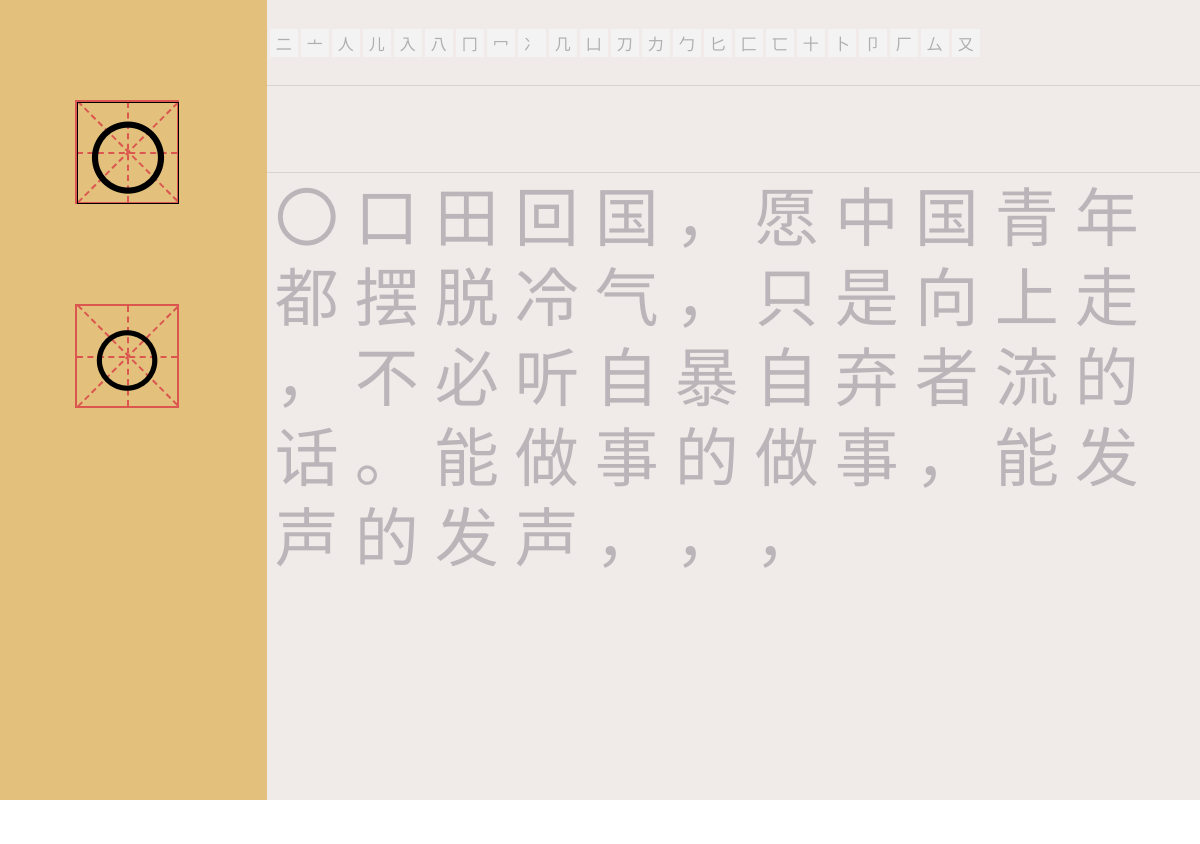
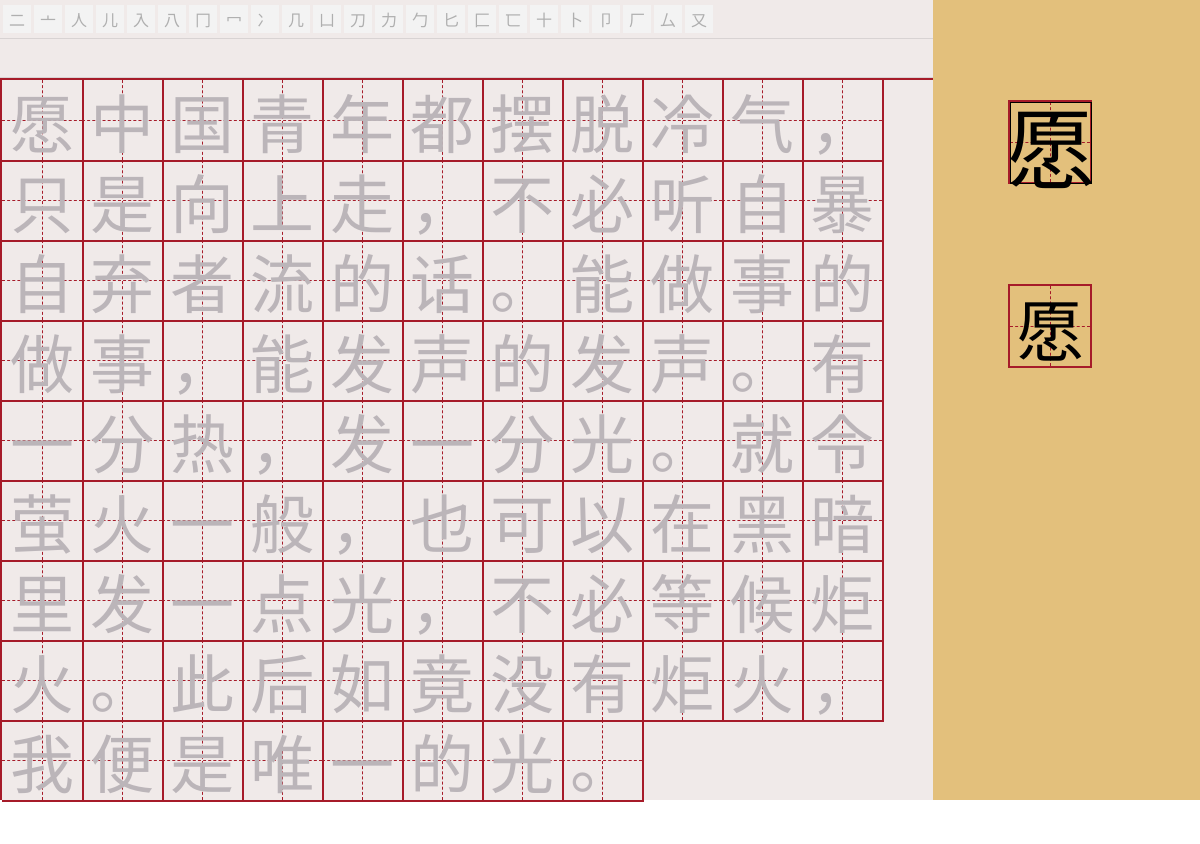
Before and after one commit to dyl0010/Tian, an Electron app: page index.html in a window 1200 px wide. Before the commit the page ends 800 px from the top, so only its background shows below. Drawn offline with Linux system fonts and the light colour scheme; a web font is replaced by a local one.

Commit message:
basic layout and color

```diff
--- a/index.html
+++ b/index.html
@@ -19,6 +19,12 @@
     </audio>
 
     <div id="main-layout">
+      <div id="right-panel">
+        <div id="words-radical"></div>
+        <div id="echo-widget"></div>
+        <div id="words-pad"></div>
+      </div>
+
       <div id="detail-panel">
         <div id="lishu-tian">
           <label class="ver-middle-line"></label>
@@ -43,11 +49,6 @@
           <span id="songti-word"></span>
         </div>
       </div>
-      <div id="right-panel">
-        <div id="words-radical"></div>
-        <div id="echo-widget"></div>
-        <div id="words-pad"></div>
-      </div>
     </div>
 
     <!-- You can also require other files to run in this process -->
--- a/renderer.js
+++ b/renderer.js
@@ -5,7 +5,8 @@
 // selectively enable features needed in the rendering
 // process.
 
-let text = "〇口田回国，愿中国青年都摆脱冷气，只是向上走，不必听自暴自弃者流的话。能做事的做事，能发声的发声，，，"
+let text = '愿中国青年都摆脱冷气，只是向上走，不必听自暴自弃者流的话。能做事的做事，能发声的发声。有一分热，发一分光。就令萤火一般，也可以在黑暗里发一点光，不必等候炬火。此后如竟没有炬火，我便是唯一的光。'
+let test_text = '〇口田回国'
 let one_radical = '一丨丶丿乙亅口'
 let two_radical = '二亠人儿入八冂冖冫几凵刀力勹匕匚匸十卜卩厂厶又'
 
@@ -33,7 +34,18 @@ words_pad.addEventListener('click', (event) => {
 
 for (let i = 0; i < text.length; ++i) {
   words_pad.insertAdjacentHTML('beforeend',
-      `<div class="word-block"><span>${text[i]}</span><input type="text" spellcheck="false"></div>`)
+      `<div class="word-block">
+        <label class="ver-middle-line"></label>
+        <label class="hor-middle-line"></label>
+        <label class="ver-left-line"></label>
+        <label class="hor-top-line"></label>
+        <label class="ver-right-line"></label>
+        <label class="hor-bottom-line"></label>
+        <label class="dia-left-line"></label>
+        <label class="dia-right-line"></label>
+        <span class="guide-layer">${text[i]}</span>
+        <input class="typing-layer" type="text" spellcheck="false">
+      </div>`)
 }
 
 // ----------------------------------------------------------------------------
@@ -48,14 +60,22 @@ function prepare_sound_effects() {
   // ...
 }
 
+function get_child_by_class(nodes, classname) {
+  for (let i = 0; i < nodes.length; ++i) {
+    if (nodes[i].className == classname) {
+      return nodes[i]
+    }
+  }
+}
+
 // ----------------------------------------------------------------------------
 // `word block` list structure
 
 const wbs = document.getElementsByClassName('word-block')
 let word_blocks = Array.prototype.slice.call(wbs)
 let current = 0
-const guide_span = 0;
-const typing_input = 1;
+// const guide_span = 0;
+// const typing_input = 1;
 
 function next() {
   if ((++current) <= (word_blocks.length) - 1) {
@@ -66,14 +86,18 @@ function next() {
 }
 
 function focus_current() {
-  word_blocks[current].childNodes.item(1).focus()
+  get_child_by_class(word_blocks[current].childNodes, 'typing-layer').focus()
 }
 
 function focus_next() {
-  word_blocks[current].childNodes.item(guide_span).style.color = "transparent"
-  word_blocks[current].childNodes.item(typing_input).style.color = "#26243d"
-  word_blocks[current].childNodes.item(typing_input).value = word_blocks[current].childNodes.item(guide_span).innerText
-  word_blocks[current].childNodes.item(typing_input).readonly = "readonly"
+  let guide_node = get_child_by_class(word_blocks[current].childNodes, "guide-layer")
+  guide_node.style.color = "transparent"
+
+  let typing_node = get_child_by_class(word_blocks[current].childNodes, "typing-layer")
+  typing_node.style.color = "#26243d"
+  typing_node.value = guide_node.innerText
+  typing_node.readonly = "readonly"
+
   next()
   focus_current()
 }
@@ -93,11 +117,11 @@ function match_words(words) {
 }
 
 function get_current_guide_word() {
-  return word_blocks[current].childNodes.item(guide_span).innerText
+  return get_child_by_class(word_blocks[current].childNodes, 'guide-layer').innerText
 }
 
 function reset_current_typing_word() {
-  word_blocks[current].childNodes.item(typing_input).value = ""
+  get_child_by_class(word_blocks[current].childNodes, 'typing-layer').value = ''
 }
 
 // ----------------------------------------------------------------------------
--- a/styles.css
+++ b/styles.css
@@ -13,8 +13,8 @@
 }
 
 :root {
-    --middle-tian-width: 100px;
-    --middle-tian-height: 100px;
+    --middle-tian-width: 80px;
+    --middle-tian-height: 80px;
 }
 
 html, body {
@@ -39,7 +39,7 @@ html, body {
 #lishu-tian, #songti-tian {
     width: var(--middle-tian-width);
     height: var(--middle-tian-height);
-    border: 2px solid #db564f;
+    border: 2px solid #a61b29;
     position: relative;
     margin-top: 100px;
     margin-left: 75px;
@@ -58,15 +58,17 @@ html, body {
 /* `田` cell implement */
 
 #lishu-word {
-    /* font-family: "华文隶书"; */
-    font-size: 5em;
-    display: inline-flex;
+    width: inherit;
+    height: inherit;
+    padding: 0;
+    margin: 0;
+    font-family: "华文隶书";
+    font-size: 5.5em;
+    /* display: inline-flex;
     align-items: center;
-    justify-content: center;
+    justify-content: center; */
     text-align: center;
     color: black;
-    width: inherit;
-    height: inherit;
     position: relative;
     border: 1px solid black;
 }
@@ -74,7 +76,7 @@ html, body {
 .hor-middle-line {
     width: inherit;
     height: inherit;
-    border-top: 2px dashed #db564f;
+    border-top: 1px dashed #a61b29;
     position: absolute;
     left: 0;
     top: calc(var(--middle-tian-height)/2);
@@ -84,7 +86,7 @@ html, body {
 .ver-middle-line {
     width: inherit;
     height: inherit;
-    border-left: 2px dashed #db564f;
+    border-left: 1px dashed #a61b29;
     position: absolute;
     top: 0;
     left: calc(var(--middle-tian-width)/2);
@@ -94,7 +96,7 @@ html, body {
 .ver-left-line {
     width: inherit;
     height: inherit;
-    border-left: 1px dashed #db564f;
+    border-left: 1px dashed #a61b29;
     position: absolute;
     top: 0;
     left: calc(var(--middle-tian-width)/3);
@@ -104,7 +106,7 @@ html, body {
 .hor-top-line {
     width: inherit;
     height: inherit;
-    border-top: 1px dashed #db564f;
+    border-top: 1px dashed #a61b29;
     position: absolute;
     left: 0;
     top: calc(var(--middle-tian-height)/3);
@@ -114,7 +116,7 @@ html, body {
 .ver-right-line {
     width: inherit;
     height: inherit;
-    border-left: 1px dashed #db564f;
+    border-left: 1px dashed #a61b29;
     position: absolute;
     top: 0;
     left: calc(var(--middle-tian-width)*2/3);
@@ -124,7 +126,7 @@ html, body {
 .hor-bottom-line {
     width: inherit;
     height: inherit;
-    border-top: 1px dashed #db564f;
+    border-top: 1px dashed #a61b29;
     position: absolute;
     left: 0;
     top: calc(var(--middle-tian-height)*2/3);
@@ -134,20 +136,22 @@ html, body {
 .dia-left-line {
     width: calc(var(--middle-tian-width)*1.414);
     height: calc(var(--middle-tian-height)*1.414);
-    border-left: 2px dashed #db564f;
+    border-left: 1px dashed #a61b29;
     position: absolute;
     transform-origin: top left;
     transform: rotate(-45deg);
+    visibility: hidden;
 }
 
 .dia-right-line {
     width: calc(var(--middle-tian-width)*1.414);
     height: calc(var(--middle-tian-height)*1.414);
-    border-left: 2px dashed #db564f;;
+    border-left: 1px dashed #a61b29;
     position: absolute;
     left: 100%;
     transform-origin: top left;
     transform: rotate(45deg);
+    visibility: hidden;
 }
 
 /* `田` cell implement end */
@@ -192,6 +196,13 @@ html, body {
 #words-pad {
     flex: 5 5 450px;
     background-color: #f0eae9;
+    border-left: 2px solid #a61b29;
+    border-top: 2px solid #a61b29;
+
+    /* experiment */
+    display: flex;
+    flex-direction: row;
+    flex-wrap: wrap;
 }
 
 /* word block */
@@ -239,5 +250,8 @@ html, body {
 /* word block `guide layer` */
 #words-pad .word-block span {
     color: #bbb5b9;
-    /* border: 1px solid blue; */
+    position: relative;
+    border: 2px solid #a61b29;
+    border-left: none;
+    border-top: none;
 }
```
